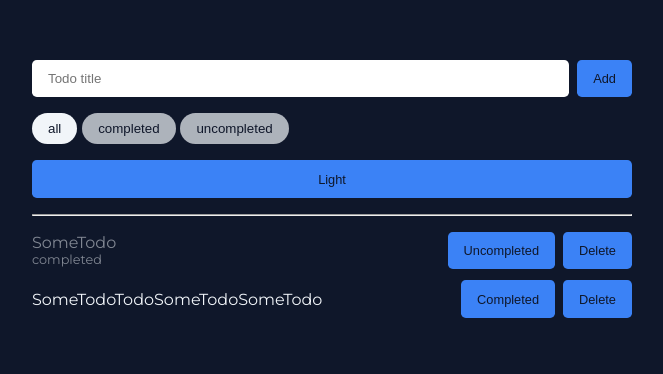
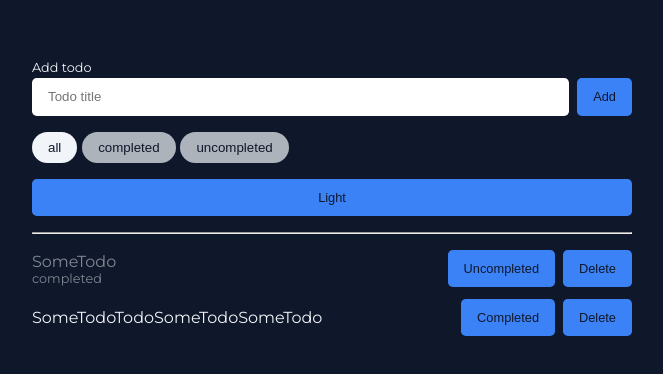
Before and after one commit to 3str-webdev/todo_list_test, a Next.js app: page / in a window 1280 px wide. Shown: the top 374 px of the page, without its empty margins (308-971 px from the left). Built offline with nearby package versions, Linux system fonts and the light colour scheme.

Commit message:
feat: add label for ui-text-field

```diff
--- a/components/add-todo-form.tsx
+++ b/components/add-todo-form.tsx
@@ -4,12 +4,12 @@ import { getRandomNumber } from "@/lib";
 import { useAppDispatch } from "@/shared/hooks/redux-hooks";
 import { addTodo } from "@/store/slices/todos-slice";
 import { UIButton, UITextField } from "@/ui";
-import { customAlphabet } from "nanoid";
 import { FormEvent, useState } from "react";
 import styled from "styled-components";
 
 const AddTodoFormWrapperSt = styled.div`
   display: flex;
+  align-items: flex-end;
   gap: 0.5rem;
 `;
 
--- a/ui/fields/ui-label.tsx
+++ b/ui/fields/ui-label.tsx
@@ -0,0 +1,21 @@
+import styled from "styled-components";
+
+const UILabelSt = styled.label<Pick<UILabelProps, "isRequired">>`
+  font-size: 0.8rem;
+
+  &:after {
+    content: "*";
+    color: red;
+    margin-left: 0.3rem;
+    visibility: ${({ isRequired }) => (isRequired ? "visible" : "hidden")};
+  }
+`;
+
+interface UILabelProps {
+  label: string | undefined;
+  isRequired?: boolean;
+}
+
+export const UILabel = ({ label, isRequired }: UILabelProps) => {
+  return <UILabelSt isRequired={isRequired}>{label}</UILabelSt>;
+};
--- a/ui/ui-text-field.tsx
+++ b/ui/ui-text-field.tsx
@@ -1,5 +1,14 @@
 import { InputHTMLAttributes } from "react";
 import { UIInput } from "./fields/ui-input";
+import { UILabel } from "./fields/ui-label";
+import styled from "styled-components";
+
+const UITextFieldSt = styled.div`
+  width: 100%;
+  display: flex;
+  flex-direction: column;
+  gap: 0.2rem;
+`;
 
 interface UIInputProps extends InputHTMLAttributes<HTMLInputElement> {
   label?: string;
@@ -13,5 +22,10 @@ export const UITextField = ({
   errorMessage,
   ...inputProps
 }: UIInputProps) => {
-  return <UIInput {...inputProps} />;
+  return (
+    <UITextFieldSt>
+      <UILabel label={label} isRequired={inputProps.required} />
+      <UIInput {...inputProps} />
+    </UITextFieldSt>
+  );
 };
```
